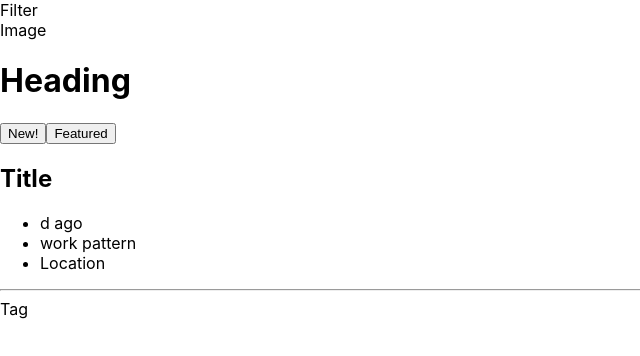
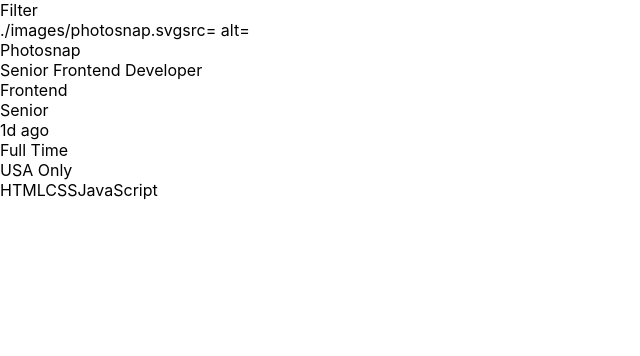
Before and after one commit to hachi-ops/cyf_react_challenges, a React (Create React App) app: page / in a window 1280 px wide. Shown: the top 356 px of the page, without its empty margins (0-640 px from the left). Built offline with nearby package versions, Linux system fonts and the light colour scheme.

Commit message:
Update Card.js

```diff
--- a/src/Card.js
+++ b/src/Card.js
@@ -22,19 +22,26 @@ const fakeData = [
 function Card() {
     return (
         <div>
-            <div>Image</div>
-                <h1>Heading</h1>
-                <button>New!</button>
-                <button>Featured</button>
-                <h2>Title</h2>
-                <ul>
-                    <li>d ago</li>
-                    <li>work pattern</li>
-                    <li>Location</li>
-                </ul>
-                <hr />
-                <div className="=tag">Tag</div>
+            {fakeData.map((el) => {
+               return (
+                   <div>
+                       <div>{el.logo}src={fakeData.logo} alt={""}</div>
+                       <div>{el.company}</div>
+                       <div>{el.new}</div>
+                       <div>{el.featured}</div>
+                       <div>{el.position}</div>
+                       <div>{el.role}</div>
+                       <div>{el.level}</div>
+                       <div>{el.postedAt}</div>
+                       <div>{el.contract}</div>
+                       <div>{el.location}</div>
+                       <div>{el.languages}</div>
+                       <div>{el.tools}</div>
+                   </div>
+               );
+            })}
         </div>
+
     )
 }
 
```
